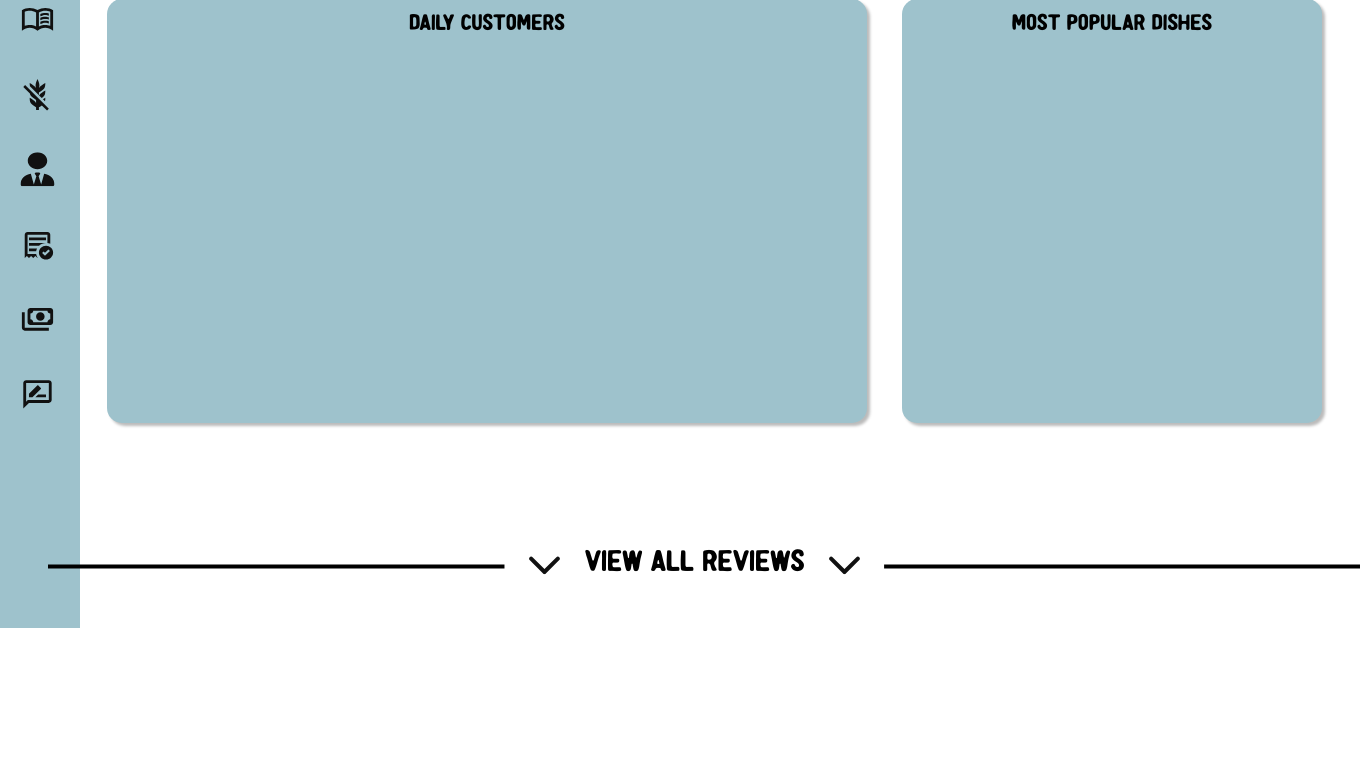
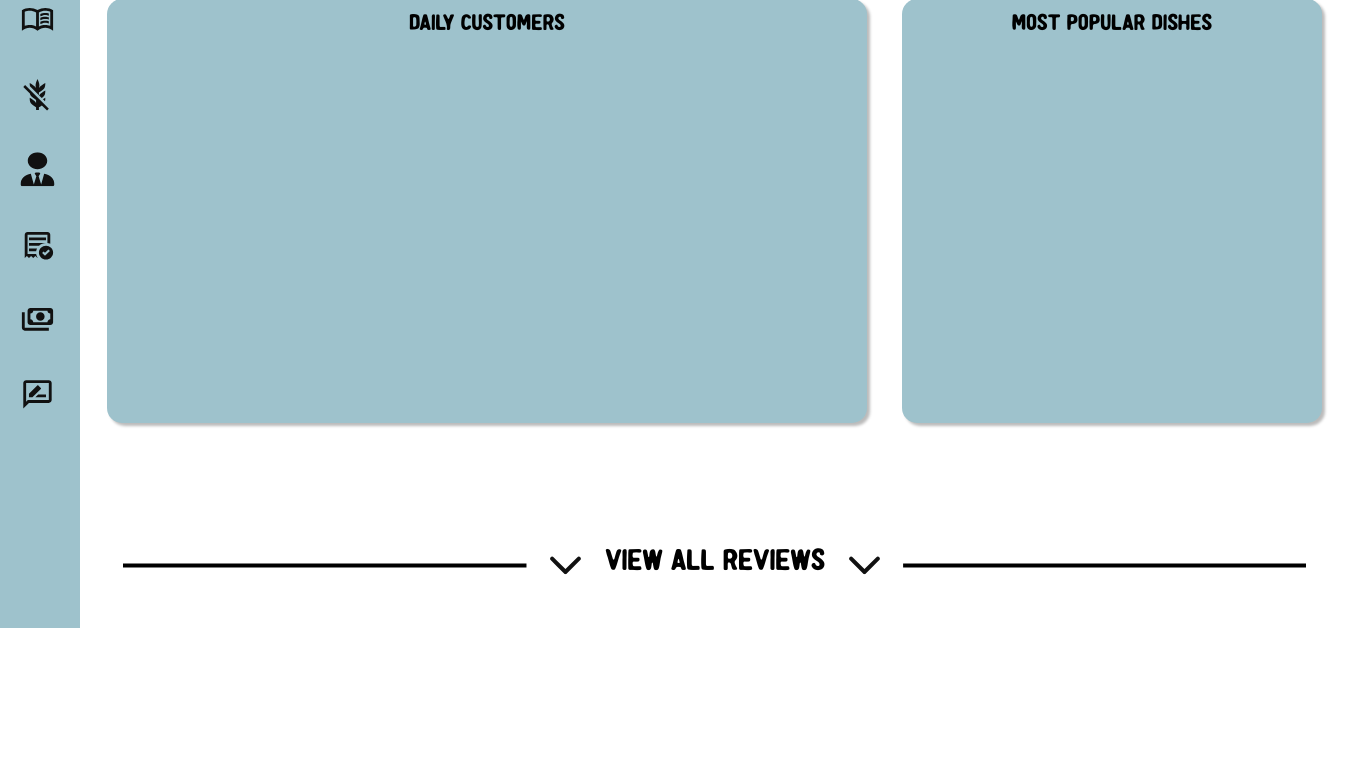
Before and after one commit to muhtasim100/Oaxaca, a Flask app: page /feedback in a window 1360 px wide; the page is wider, and only the part inside the window is pictured. Shown: the part 172-946 px from the top of that part. Run offline with Flask 3, Linux system fonts and the light colour scheme.

Commit message:
Fixed overflow on scroll.

```diff
--- a/website/static/css/feedback.css
+++ b/website/static/css/feedback.css
@@ -286,9 +286,10 @@
     flex-direction: row;
     justify-content: center;
     align-items: center;
-    margin-left: 10%;
+    margin-left: 13%;
     max-width:fit-content;
     position: relative;
+    overflow:hidden;
 }
 
 .scrollmsg {
```
